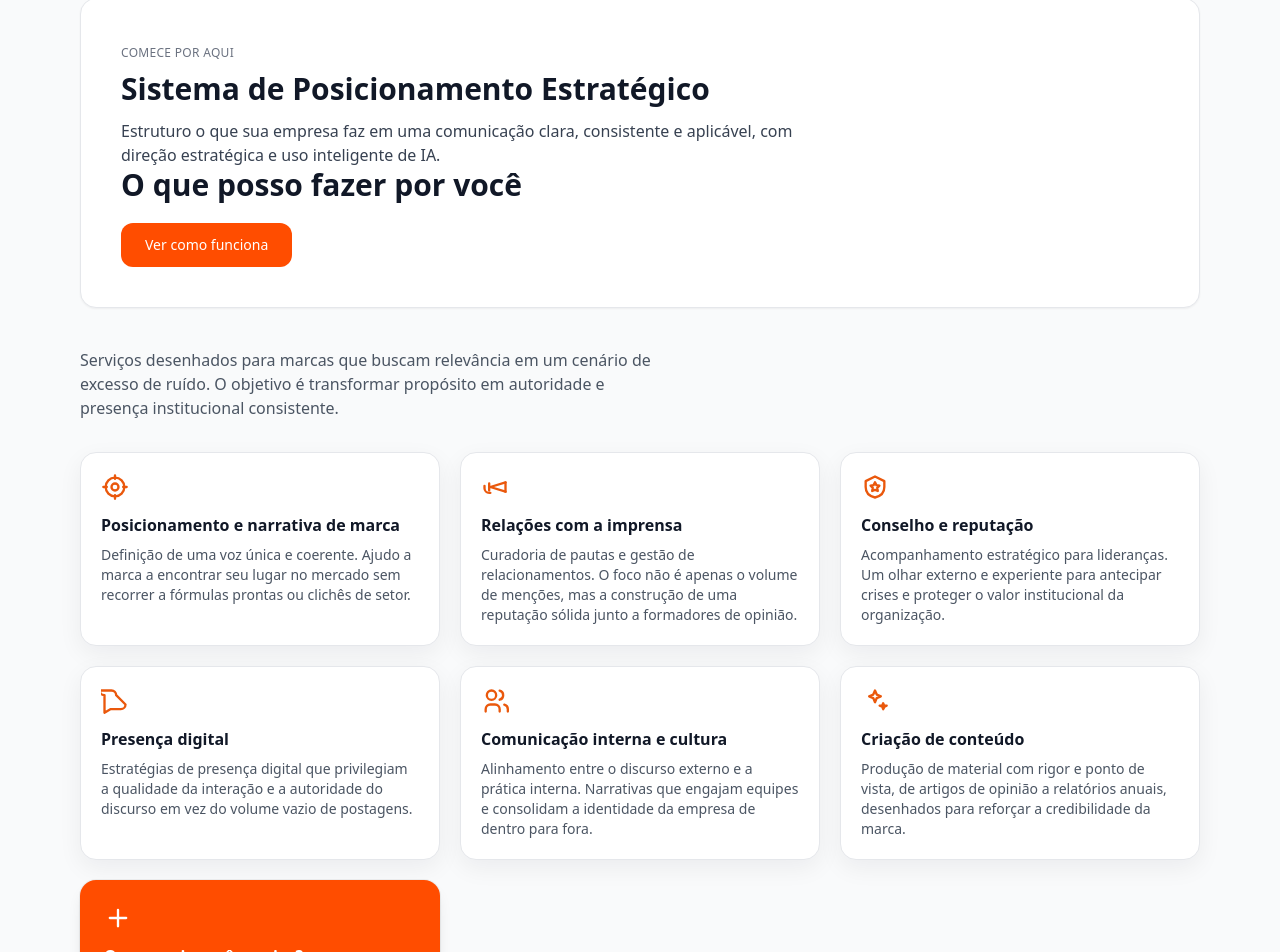
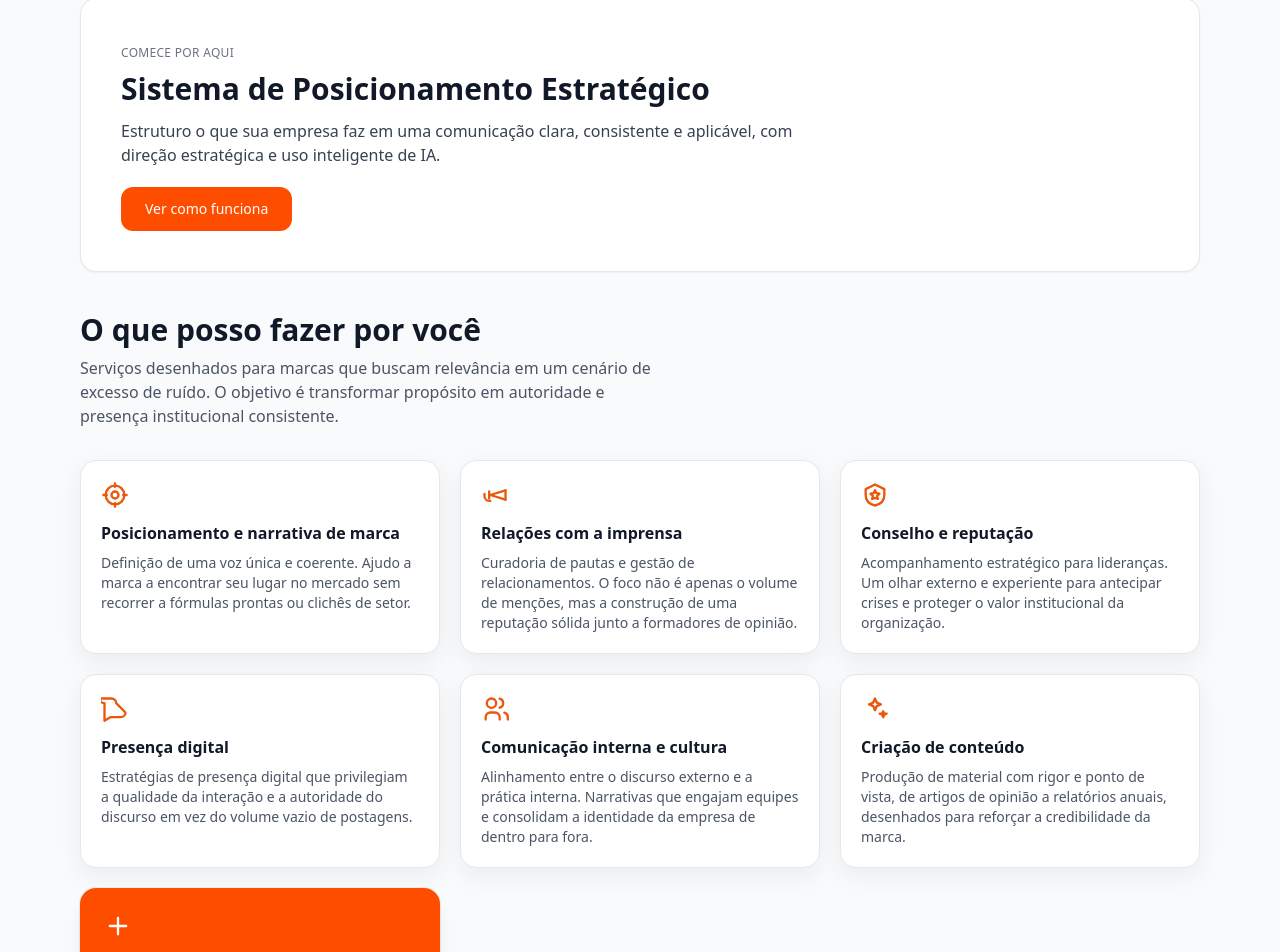
Before and after one commit to andretomazela-dev/integrado, a Next.js app: page / in a window 1280 px wide. Shown: the part 820-1772 px from the top of the page. Built offline with nearby package versions, Linux system fonts and the light colour scheme.

Commit message:
Update page.jsx

```diff
--- a/app/page.jsx
+++ b/app/page.jsx
@@ -143,9 +143,7 @@ return (
       <p className="mt-3 text-gray-700 max-w-2xl">
         Estruturo o que sua empresa faz em uma comunicação clara, consistente e aplicável, com direção estratégica e uso inteligente de IA.
       </p>
-          <h2 className="text-2xl md:text-3xl font-bold">
-            O que posso fazer por você
-          </h2>
+
       <Link
         href="/sistema-de-posicionamento-estrategico"
         className="inline-block mt-5 bg-[#FF4D00] text-white px-6 py-3 rounded-xl text-sm font-medium hover:opacity-90 transition"
@@ -154,6 +152,12 @@ return (
       </Link>
 
     </div>
+
+    {/* TÍTULO CORRETO (FORA DO BLOCO) */}
+    <h2 className="text-2xl md:text-3xl font-bold">
+      O que posso fazer por você
+    </h2>
+
     <p className="mt-2 text-gray-600 max-w-prose">
       Serviços desenhados para marcas que buscam relevância
       em um cenário de excesso de ruído. O objetivo é transformar
```
Lines whose indentation alone changed are shown as unchanged.
